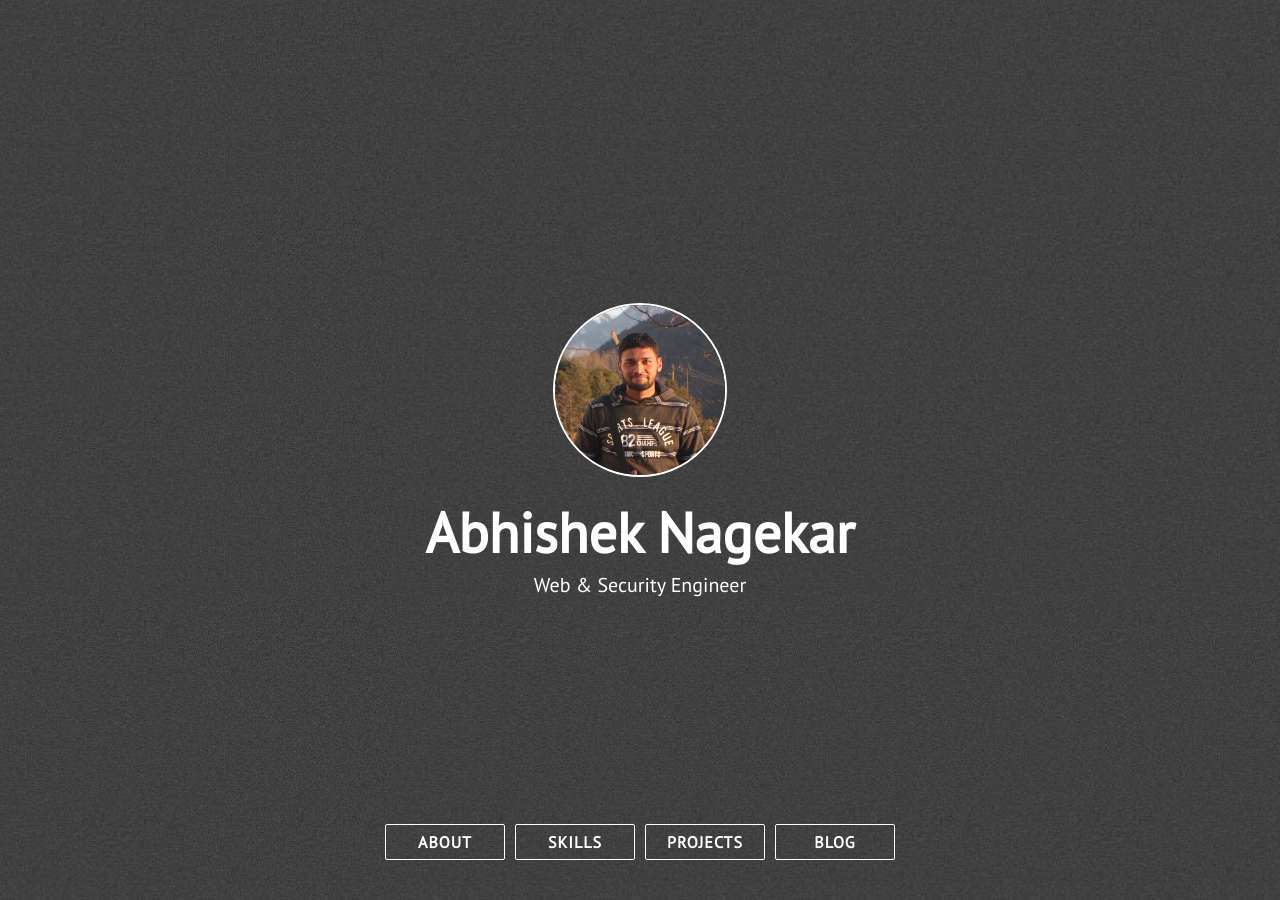
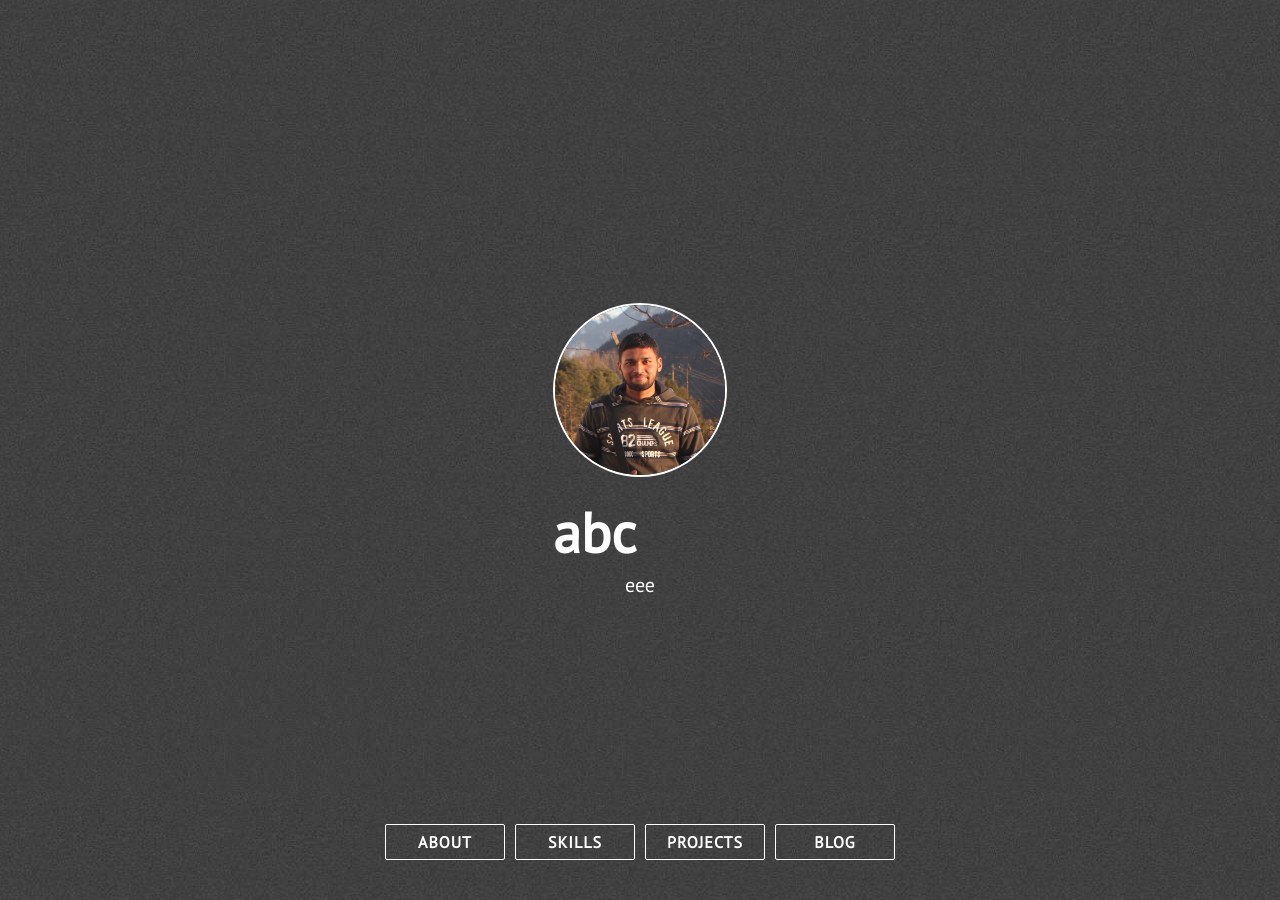
Before and after one commit to shcheon/tmpResume, a Jekyll site: the page built from index.html, in a window 1280 px wide and 900 px high. Built offline with Jekyll 4.4.1, drawn with Linux system fonts in a browser that asks for light colours; nearby versions of some CDN libraries; some of the changed text lies outside the part shown.

Commit message:
Update _config.yml

```diff
--- a/_config.yml
+++ b/_config.yml
@@ -1,6 +1,6 @@
-title: Abhishek Nagekar
-description: Web & Security Engineer
-site_title: '@abhn - Abhishek Nagekar'
+title: abc
+description: eee
+site_title: 'aaa'
 
 # Build settings
 markdown: kramdown
```
